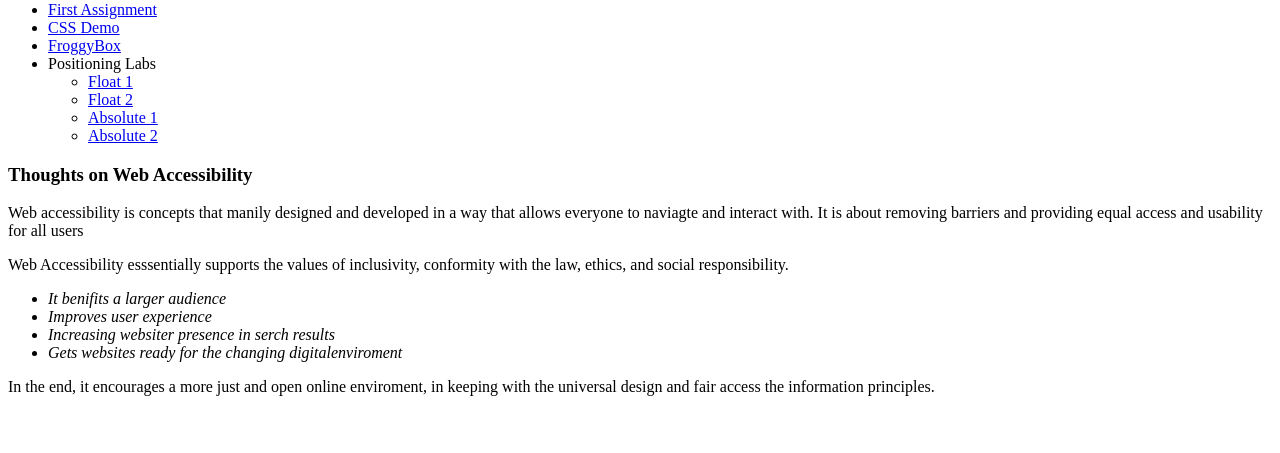
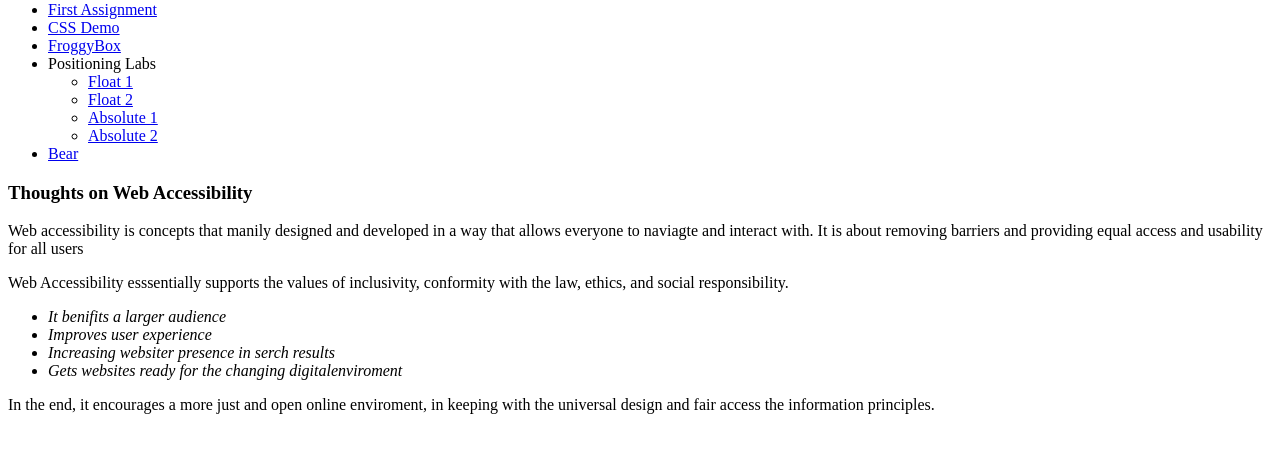
Before and after one commit to ranaolwan/IFSC-1310, a plain HTML site: page index.html in a window 1280 px wide. Shown: the part 79-532 px from the top of the page. Drawn offline with Linux system fonts and the light colour scheme; a web font is replaced by a local one.

Commit message:
uploaded image

```diff
--- a/index.html
+++ b/index.html
@@ -25,6 +25,8 @@
             <li><a href="positioning-lab/absolute-2.html">Absolute 2</a></li>
           </ul>
         </li>
+        <li><a href="assets/img/bear.jpg">Bear</a></li>
+
     </ul>
   </nav>
 
```
Also changed, not shown: assets/img/bear.jpg (added).
